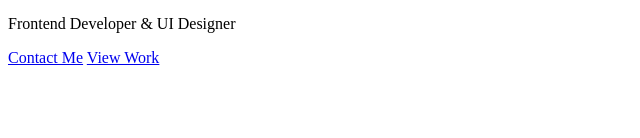
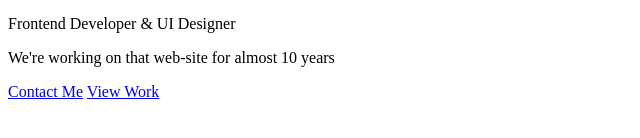
Before and after one commit to Ruxsora-09/Portfolio, a plain HTML site: page index.html in a window 1280 px wide. Shown: the part 192-330 px from the top of the page, without its empty margins (0-640 px from the left). Drawn offline with Linux system fonts and the light colour scheme.

Commit message:
addedppp

```diff
--- a/index.html
+++ b/index.html
@@ -19,6 +19,7 @@
 
     <h1>Hi, I'm <span>Abbosbek Akhmedov</span></h1>
     <p>Frontend Developer &amp; UI Designer</p>
+    <p>We're working on that web-site for almost 10 years</p>
 
     <div class="buttons">
       <a href="#" class="btn primary">Contact Me</a>
```
